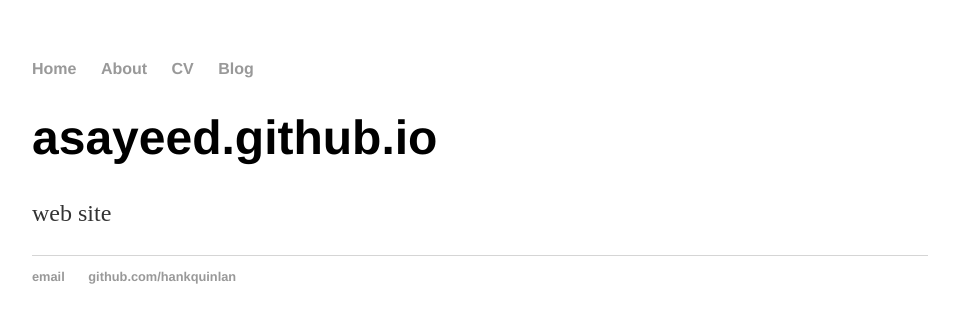
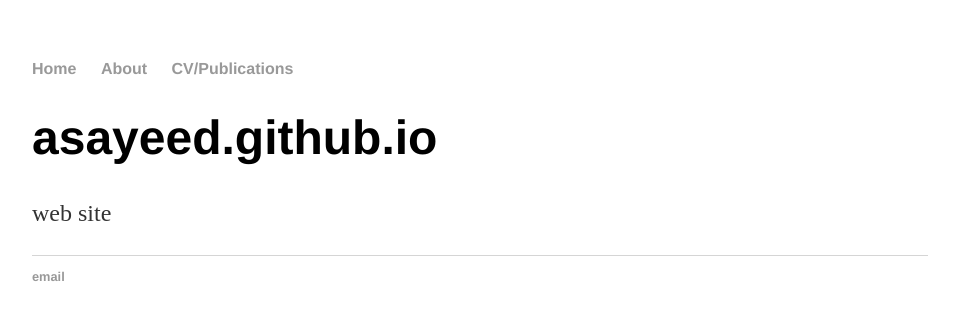
Before and after one commit to asayeed/asayeed.github.io, a Jekyll site: the page built from README.md, in a window 1280 px wide. Shown: the top 323 px of the page, without its empty margins (160-1119 px from the left). Built offline with Jekyll 4.4.1, drawn with Linux system fonts in a browser that asks for light colours; our own code applies the rules of GitHub Pages for plain Markdown files.

Commit message:
Update default.html

```diff
--- a/_layouts/default.html
+++ b/_layouts/default.html
@@ -9,9 +9,9 @@
 			<nav>
 	    		<ul>
 	        		<li><a href="/">Home</a></li>
-		        	<li><a href="/about">About</a></li>
-	        		<li><a href="/cv">CV</a></li>
-	        		<li><a href="/blog">Blog</a></li>
+		        	<li><a href="https://clasp.gu.se/about/people/asad-sayeed">About</a></li>
+	        		<li><a href="http://www.coli.uni-saarland.de/~asayeed/">CV/Publications</a></li>
+	        		<!--<li><a href="/blog">Blog</a></li> -->
 	    		</ul>
 			</nav>
 			<div class="container">
@@ -21,8 +21,8 @@
 			</div><!-- /.container -->
 			<footer>
 	    		<ul>
-	        		<li><a href="mailto:hankquinlanhub@gmail.com">email</a></li>
-	        		<li><a href="https://github.com/hankquinlan">github.com/hankquinlan</a></li>
+	        		<li><a href="mailto:asad.sayeed@gu.se">email</a></li>
+	        		<!-- <li><a href="https://github.com/asayeed">github.com/asayeed</a></li> -->
 				</ul>
 			</footer>
 		</body>
```
